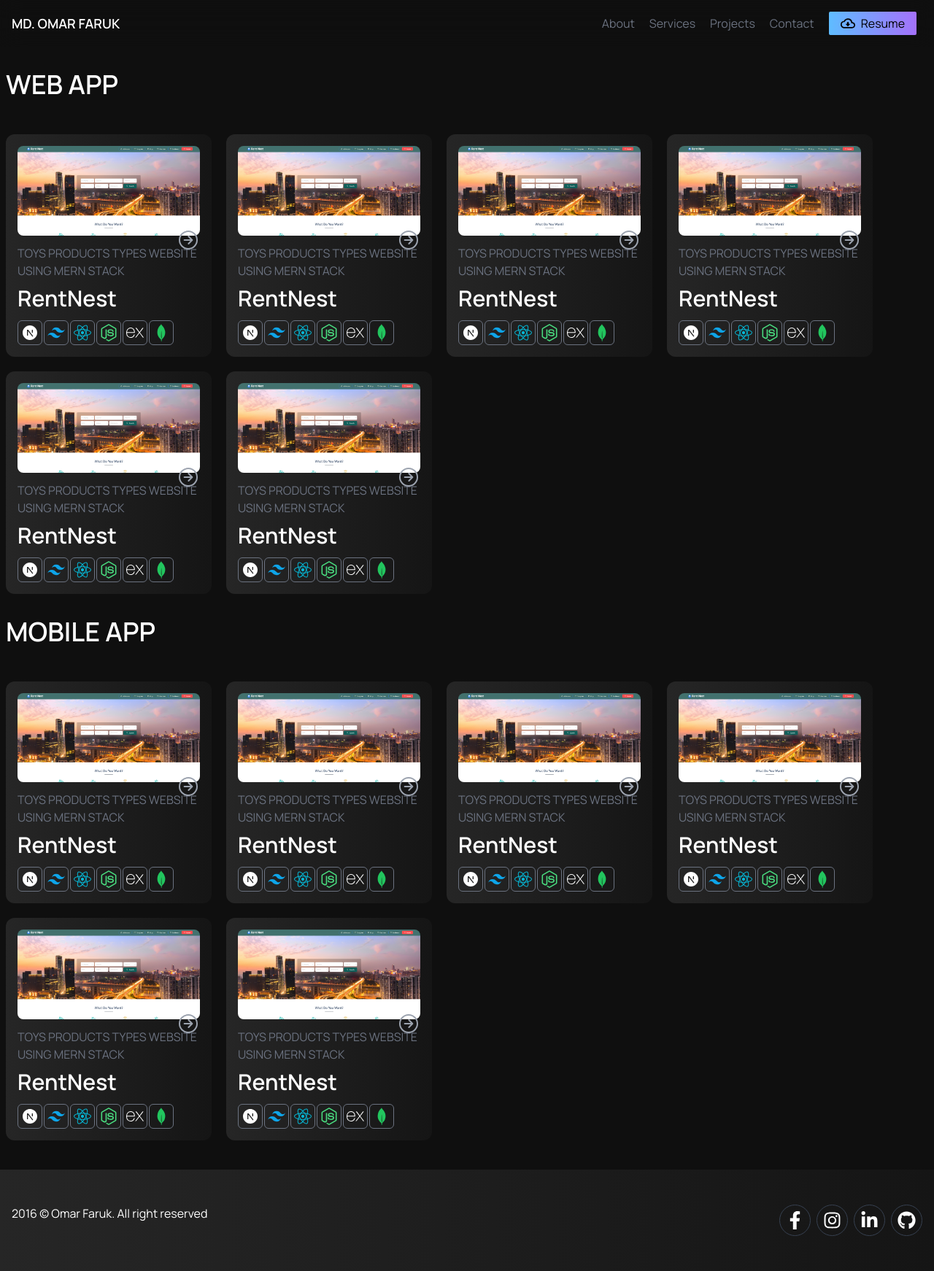
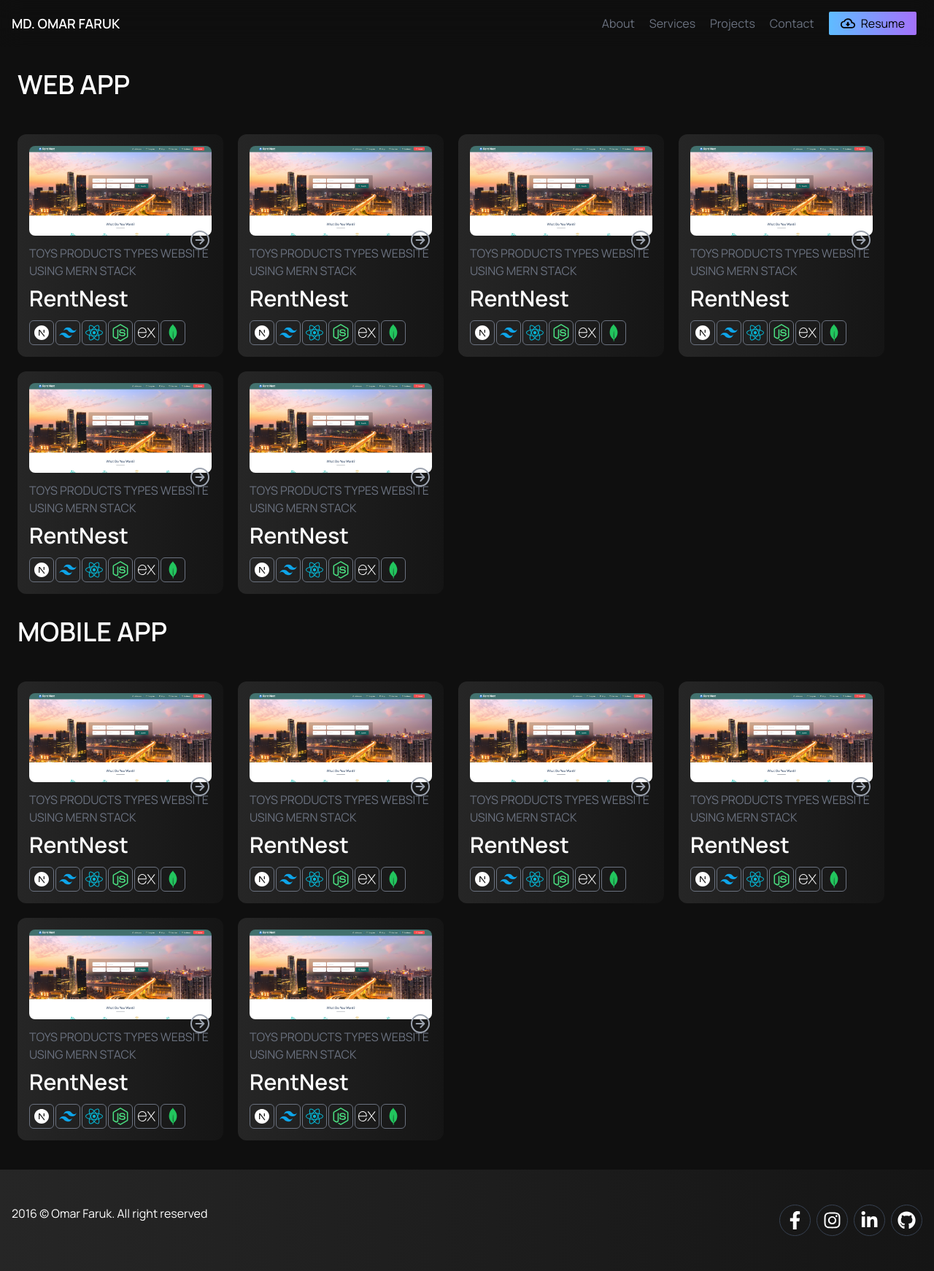
Before and after one commit to Omarfaruk05/my-portfolio-2.0, a Next.js app: page /projects in a window 1280 px wide. Shown: the whole page at 73% size. Built offline with nearby package versions, Linux system fonts and the light colour scheme.

Commit message:
[updating]

```diff
--- a/src/app/projects/page.tsx
+++ b/src/app/projects/page.tsx
@@ -5,7 +5,7 @@ const ProjectsPage = () => {
   const nums = [1, 2, 3, 4, 5, 6];
   return (
     <Container>
-      <div className="mt-8 space-y-12">
+      <div className="mt-8 mx-4 space-y-12">
         <h1 className="text-4xl font-semibold uppercase">Web App</h1>
         <div className="flex flex-wrap justify-center lg:justify-start gap-5">
           {nums.map((num, index) => (
@@ -13,7 +13,7 @@ const ProjectsPage = () => {
           ))}
         </div>
       </div>
-      <div className="my-8 space-y-12">
+      <div className="my-8 mx-4 space-y-12">
         <h1 className="text-4xl font-semibold uppercase">Mobile App</h1>
         <div className="flex flex-wrap justify-center lg:justify-start gap-5">
           {nums.map((num, index) => (
```
